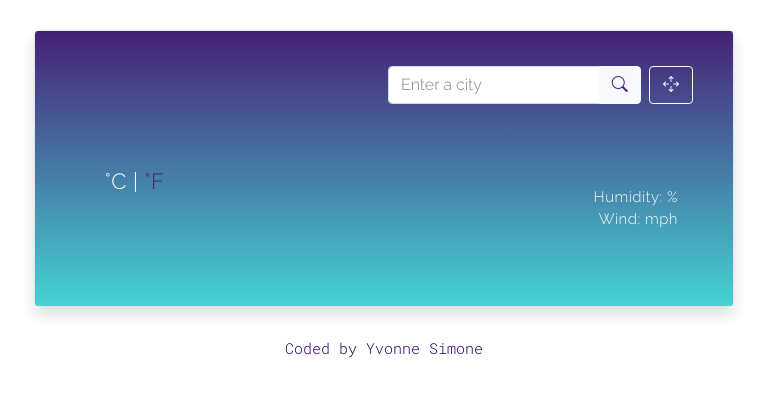
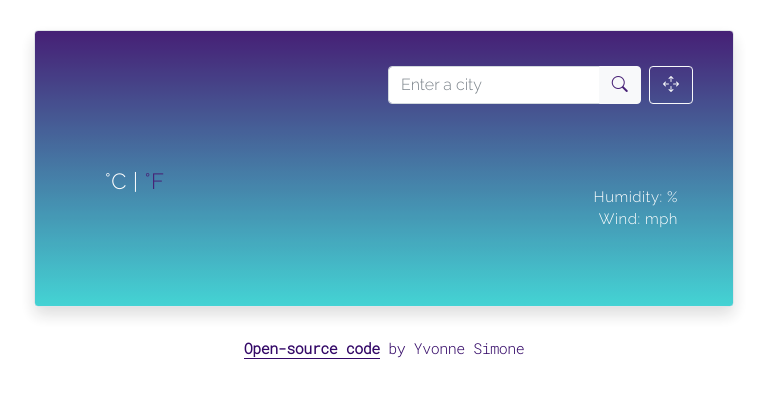
Before and after one commit to yvonnesimonewatts/weather-app, a plain HTML site: page index.html in a window 1280 px wide. Shown: the whole page, without its empty margins (256-1023 px from the left). Drawn offline with nearby package versions, Linux system fonts and the light colour scheme; no server answers.

Commit message:
add footer

```diff
--- a/index.html
+++ b/index.html
@@ -96,7 +96,10 @@
   </div>
 
   <footer>
-    Coded by Yvonne Simone
+    <strong>
+    <a class="footer-link" href="https://github.com/yvonnesimonewatts/weather-app" target="_blank">Open-source code</a>
+    </strong>
+    by Yvonne Simone
   </footer>
 
   <script src="src/script.js"></script>
--- a/src/style.css
+++ b/src/style.css
@@ -137,5 +137,18 @@ footer {
   margin-top: 15px;
   text-align: center;
   font-family: "Roboto Mono", monospace;
+  letter-spacing: -0.5px;
   color: #330867;
 }
+
+.footer-link {
+  color: #330867;
+  text-decoration: none;
+  border-bottom: 1px solid #330867;
+}
+
+.footer-link:hover {
+  color: #a29aaa;
+  border-bottom: 1.5px solid #a29aaa;
+  transition: all 200ms ease-in-out;
+}
```
